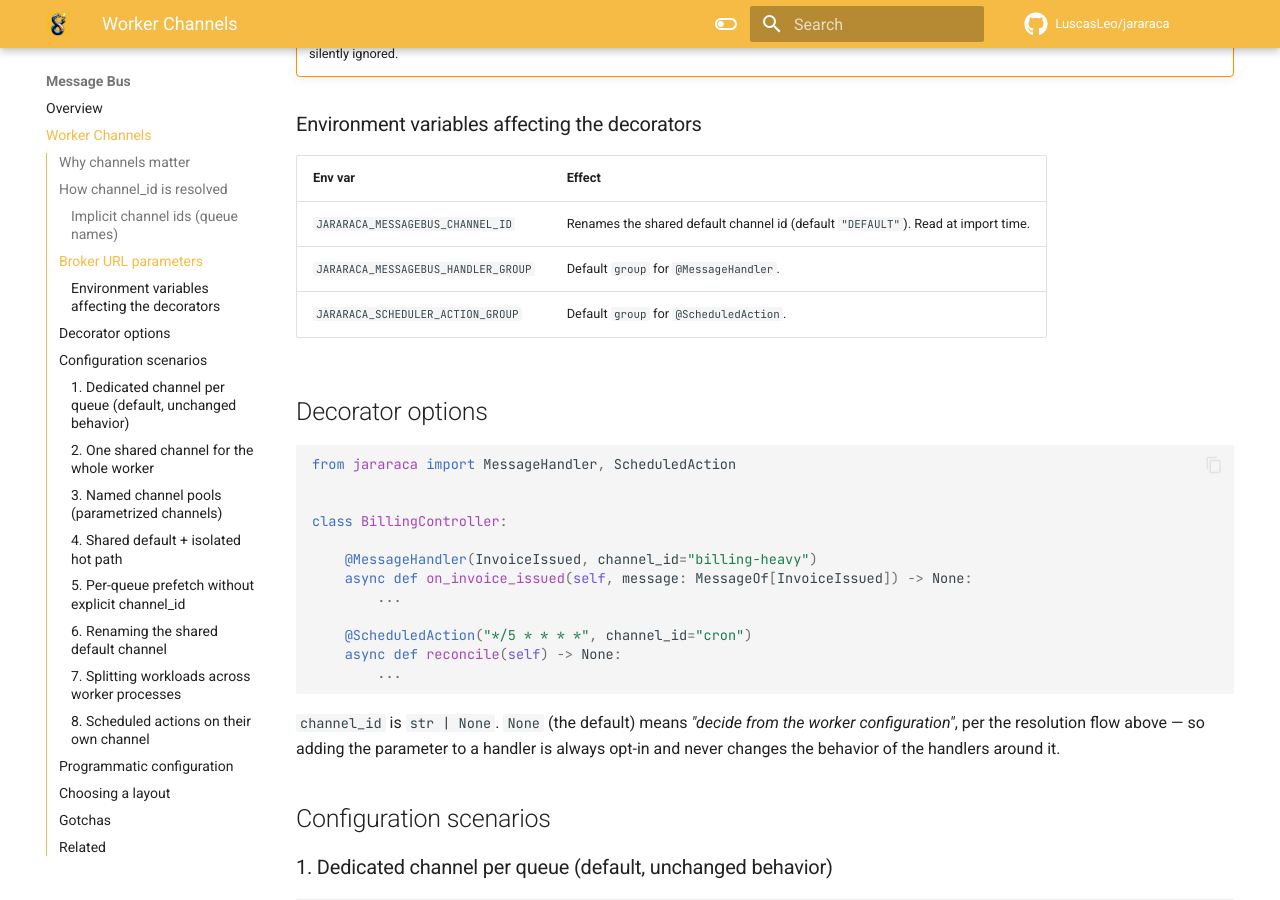
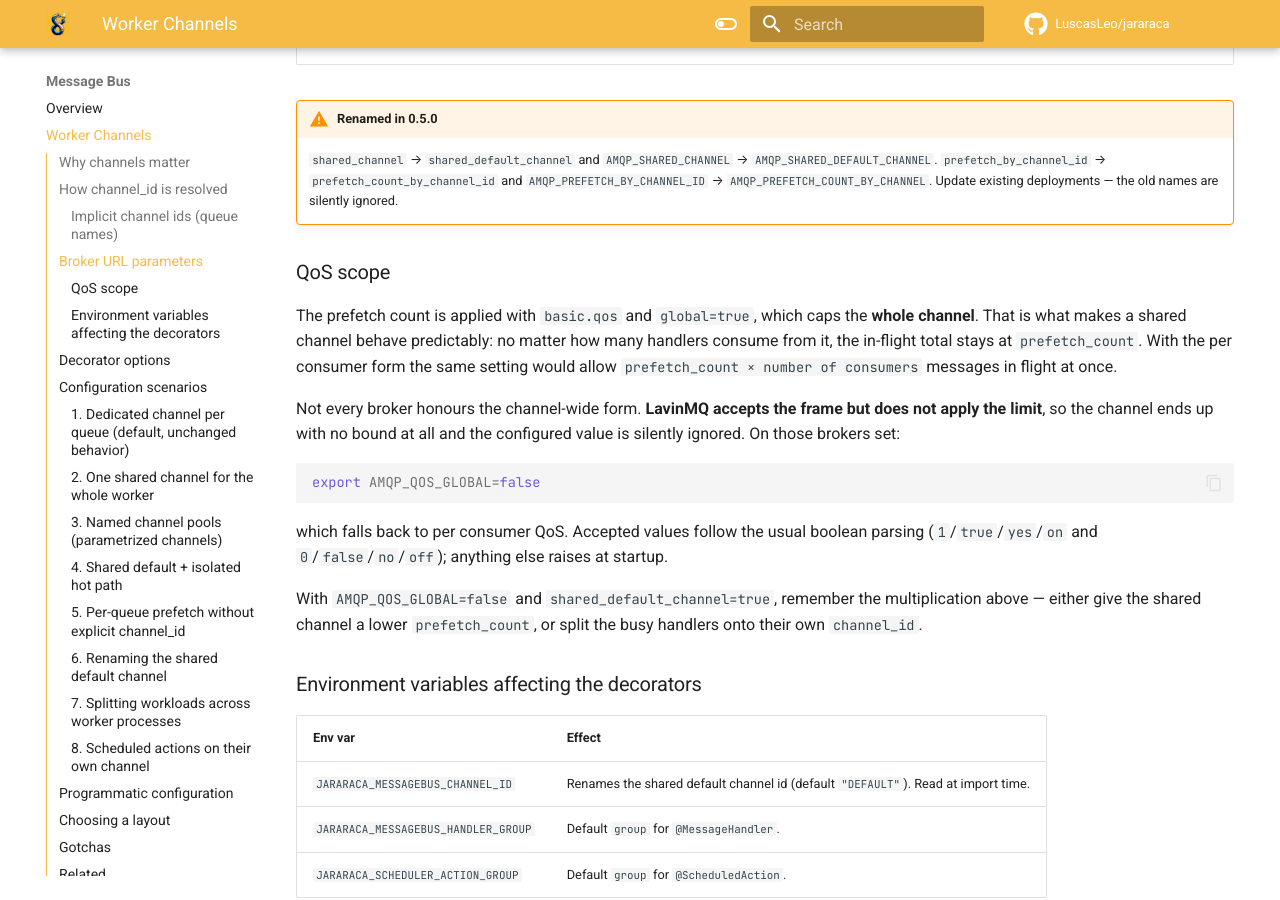
Before and after one commit to LuscasLeo/jararaca, an MkDocs documentation site: the page built from docs/worker-channels.md, in a window 1280 px wide and 900 px high, scrolled down 3571 px. Built offline with MkDocs 1.6.1 and Material for MkDocs 9.7.7, drawn with Linux system fonts in a browser that asks for light colours; comment, search, counter and statistics services are not loaded; some of the changed text lies outside the part shown.

Commit message:
feat(docs): add QoS scope section and AMQP_QOS_GLOBAL variable to worker channels documentation

````diff
--- a/docs/worker-channels.md
+++ b/docs/worker-channels.md
@@ -79,6 +79,7 @@ absent from the URL.
 | `prefetch_count` | `AMQP_PREFETCH_COUNT` | `int` | **required** | Default prefetch applied to any channel without a specific value. |
 | `shared_default_channel` | `AMQP_SHARED_DEFAULT_CHANNEL` | `bool` (`"true"`) | `false` | When true, every handler without an explicit `channel_id` shares one channel. |
 | `prefetch_count_by_channel_id` | `AMQP_PREFETCH_COUNT_BY_CHANNEL` | `ch:n,ch2:n2` | `{}` | Per-channel prefetch overrides. |
+| — | `AMQP_QOS_GLOBAL` | `bool` | `true` | Apply the prefetch count channel-wide (`basic.qos` with `global=true`) instead of per consumer. See [QoS scope](#qos-scope). |
 | `connection_retry_max` | — | `int` | `5` | Connection retry attempts. |
 | `connection_retry_delay` | — | `float` | `1.0` | Initial connection retry delay (s). |
 | `connection_retry_max_delay` | — | `float` | `60.0` | Max connection retry delay (s). |
@@ -94,6 +95,29 @@ absent from the URL.
     `shared_channel` → `shared_default_channel` and `AMQP_SHARED_CHANNEL` → `AMQP_SHARED_DEFAULT_CHANNEL`.
     `prefetch_by_channel_id` → `prefetch_count_by_channel_id` and `AMQP_PREFETCH_BY_CHANNEL_ID` → `AMQP_PREFETCH_COUNT_BY_CHANNEL`.
     Update existing deployments — the old names are silently ignored.
+
+### QoS scope
+
+The prefetch count is applied with `basic.qos` and `global=true`, which caps the **whole
+channel**. That is what makes a shared channel behave predictably: no matter how many
+handlers consume from it, the in-flight total stays at `prefetch_count`. With the per
+consumer form the same setting would allow `prefetch_count × number of consumers` messages
+in flight at once.
+
+Not every broker honours the channel-wide form. **LavinMQ accepts the frame but does not
+apply the limit**, so the channel ends up with no bound at all and the configured value is
+silently ignored. On those brokers set:
+
+```bash
+export AMQP_QOS_GLOBAL=false
+```
+
+which falls back to per consumer QoS. Accepted values follow the usual boolean parsing
+(`1`/`true`/`yes`/`on` and `0`/`false`/`no`/`off`); anything else raises at startup.
+
+With `AMQP_QOS_GLOBAL=false` and `shared_default_channel=true`, remember the multiplication
+above — either give the shared channel a lower `prefetch_count`, or split the busy handlers
+onto their own `channel_id`.
 
 ### Environment variables affecting the decorators
 
````
